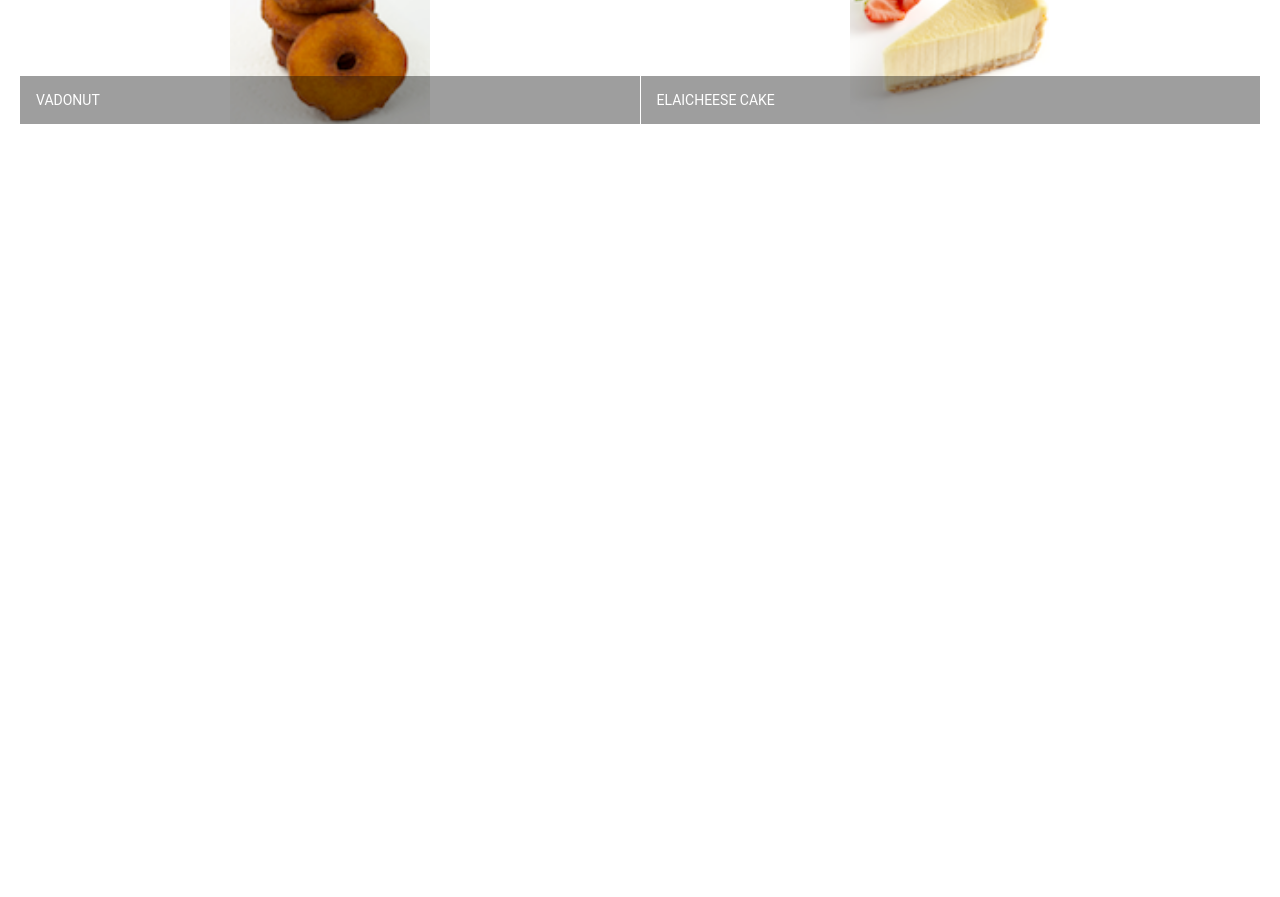
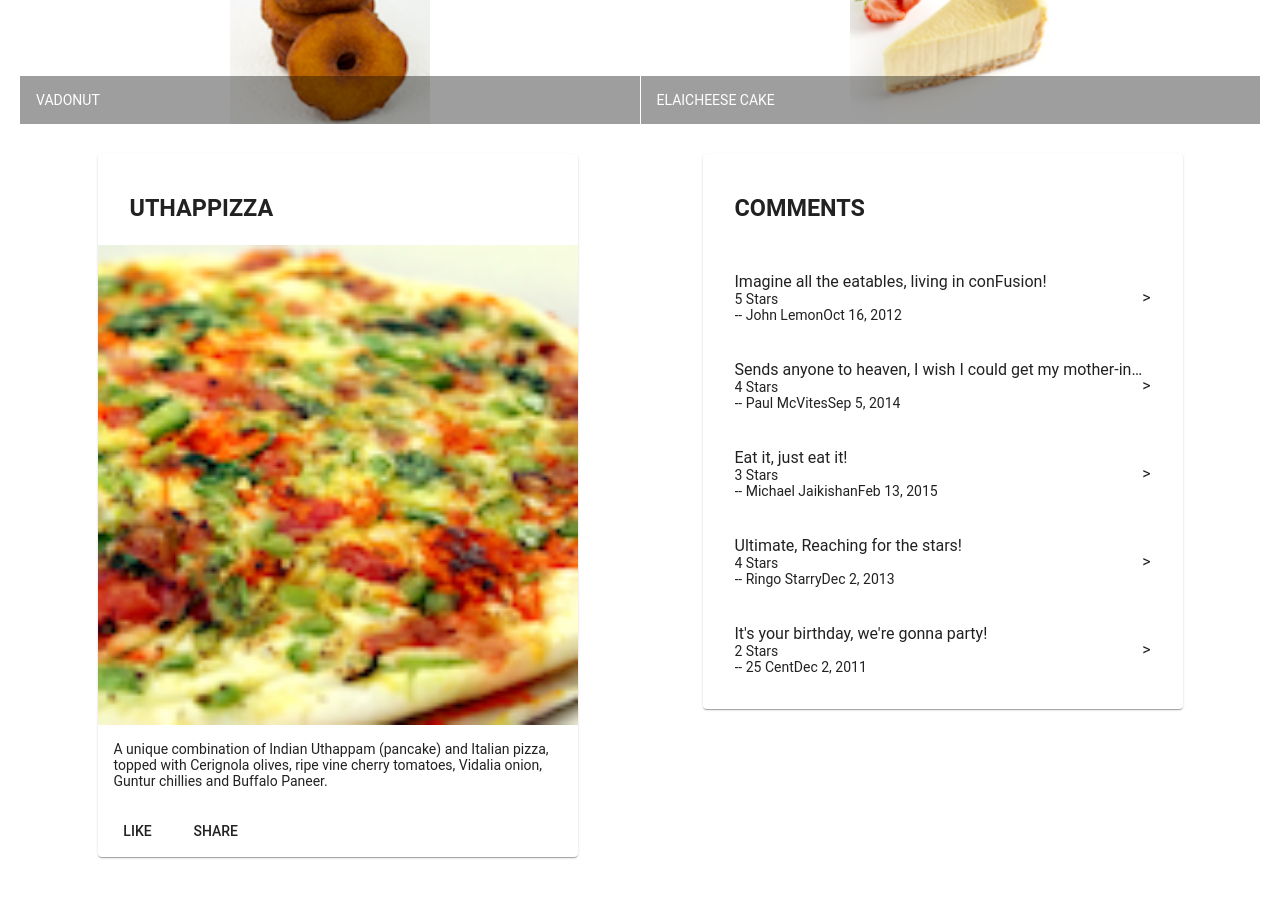
Before and after one commit to transcendencake/conFusion, an Angular app: page / in a window 1280 px wide. Shown: the part 440-1337 px from the top of the page. Before the commit the page ends 800 px from the top, so only its background shows below. Built offline with nearby package versions, Linux system fonts and the light colour scheme.

Commit message:
confusion/implement component assignment

```diff
--- a/src/app/dishdetail/dishdetail.component.html
+++ b/src/app/dishdetail/dishdetail.component.html
@@ -1 +1,51 @@
-<p>dishdetail works!</p>
+<div class="container"
+    fxLayout="row"
+    fxLayout.sm="column"
+    fxLayout.xs="column"
+    fxLayoutAlign.gt-md="space-around"
+    fxLayoutGap="10px"
+    fxLayoutGap.xs="0">
+
+    <div fxFlex="40%">
+        <div fxFlex *ngIf="dish">
+            <mat-card>
+                <mat-card-header>
+                    <mat-card-title>
+                        <h3>{{dish.name | uppercase}}</h3>
+                    </mat-card-title>
+                </mat-card-header>
+                <img mat-card-image src={{dish.image}} alt={{dish.name}}>
+                <mat-card-content>
+                    <p>{{dish.description}}</p>
+                </mat-card-content>
+                <mat-card-actions>
+                    <button mat-button>LIKE</button>
+                    <button mat-button>SHARE</button>
+                </mat-card-actions>
+            </mat-card>
+        </div>
+    </div>
+
+    <div fxFlex="40%"
+        fxLayout="column">
+        <div fxFlex *ngIf="dish">
+            <mat-card>
+                <mat-card-header>
+                    <mat-card-title>
+                        <h3>COMMENTS</h3>
+                    </mat-card-title>
+                </mat-card-header>
+                <mat-card-content>
+                    <mat-list>
+                        <mat-list-item *ngFor="let comment of dish.comments">
+                            <p mat-line>{{comment.comment}} </p>>
+                            <p mat-line>{{comment.rating}} Stars</p>
+                            <p mat-line><span>-- {{comment.author}}</span> <span>{{comment.date | date}}</span></p>
+                        </mat-list-item>
+                    </mat-list>
+                </mat-card-content>
+            </mat-card>
+        </div>
+    </div>
+
+</div>
--- a/src/app/dishdetail/dishdetail.component.ts
+++ b/src/app/dishdetail/dishdetail.component.ts
@@ -1,4 +1,48 @@
 import { Component, OnInit } from '@angular/core';
+
+const DISH = {
+  id: '0',
+  name: 'Uthappizza',
+  image: '/assets/images/uthappizza.png',
+  category: 'mains',
+  featured: true,
+  label: 'Hot',
+  price: '4.99',
+  // tslint:disable-next-line:max-line-length
+  description: 'A unique combination of Indian Uthappam (pancake) and Italian pizza, topped with Cerignola olives, ripe vine cherry tomatoes, Vidalia onion, Guntur chillies and Buffalo Paneer.',
+  comments: [
+       {
+           rating: 5,
+           comment: 'Imagine all the eatables, living in conFusion!',
+           author: 'John Lemon',
+           date: '2012-10-16T17:57:28.556094Z'
+       },
+       {
+           rating: 4,
+           comment: 'Sends anyone to heaven, I wish I could get my mother-in-law to eat it!',
+           author: 'Paul McVites',
+           date: '2014-09-05T17:57:28.556094Z'
+       },
+       {
+           rating: 3,
+           comment: 'Eat it, just eat it!',
+           author: 'Michael Jaikishan',
+           date: '2015-02-13T17:57:28.556094Z'
+       },
+       {
+           rating: 4,
+           comment: 'Ultimate, Reaching for the stars!',
+           author: 'Ringo Starry',
+           date: '2013-12-02T17:57:28.556094Z'
+       },
+       {
+           rating: 2,
+           comment: 'It\'s your birthday, we\'re gonna party!',
+           author: '25 Cent',
+           date: '2011-12-02T17:57:28.556094Z'
+       }
+   ]
+};
 
 @Component({
   selector: 'app-dishdetail',
@@ -7,6 +51,8 @@
 })
 export class DishdetailComponent implements OnInit {
 
+  dish = DISH;
+
   constructor() { }
 
   ngOnInit(): void {
--- a/src/app/menu/menu.component.html
+++ b/src/app/menu/menu.component.html
@@ -20,6 +20,6 @@
         </mat-grid-list>
     </div>
 
-
+    <app-dishdetail></app-dishdetail>
 
 </div>
```
